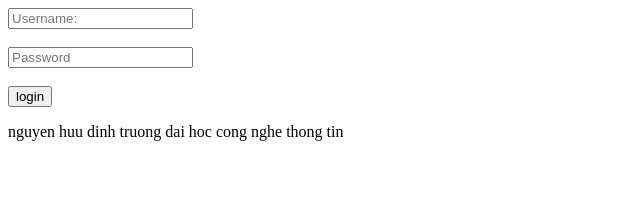
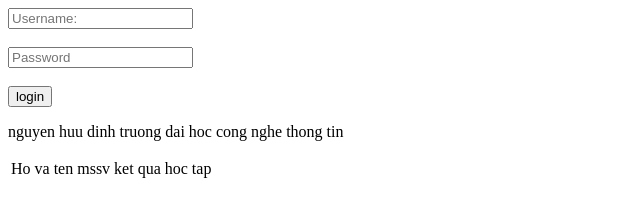
Before and after one commit to DinhIT98/Front-end, a plain HTML site: page demo.html in a window 1280 px wide. Shown: the whole page, without its empty margins (0-640 px from the left). Drawn offline with Linux system fonts and the light colour scheme.

Commit message:
add table

```diff
--- a/demo.html
+++ b/demo.html
@@ -12,5 +12,12 @@
         <input type="button" value="login">
     </form>
     <div><p>nguyen huu dinh truong dai hoc cong nghe thong tin</p></div>
+    <table>
+        <tr>
+            <td>Ho va ten </td>
+            <td> mssv</td>
+            <td>ket qua hoc tap</td>
+        </tr>
+    </table>
 </body>
 </html>
```
